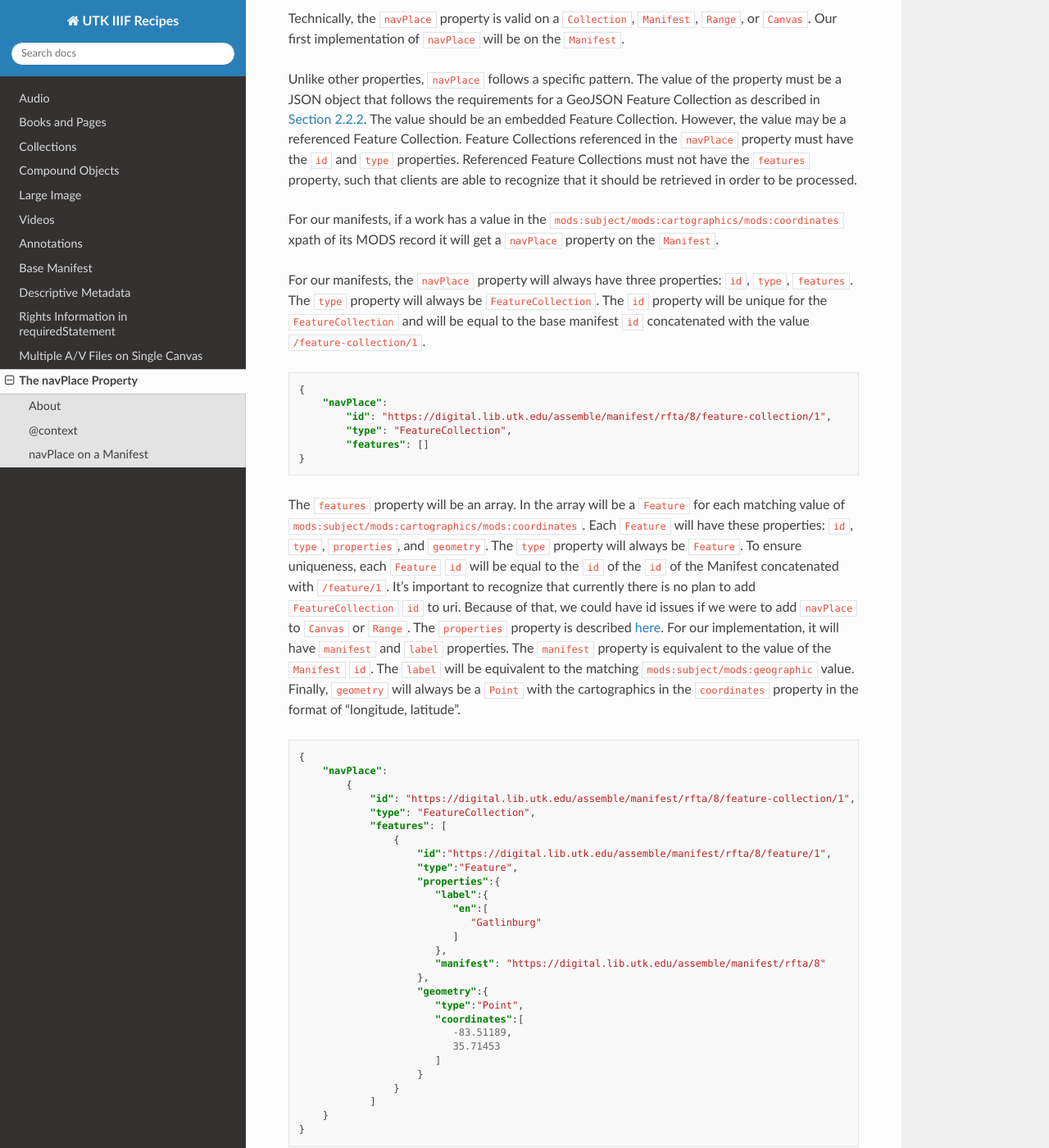
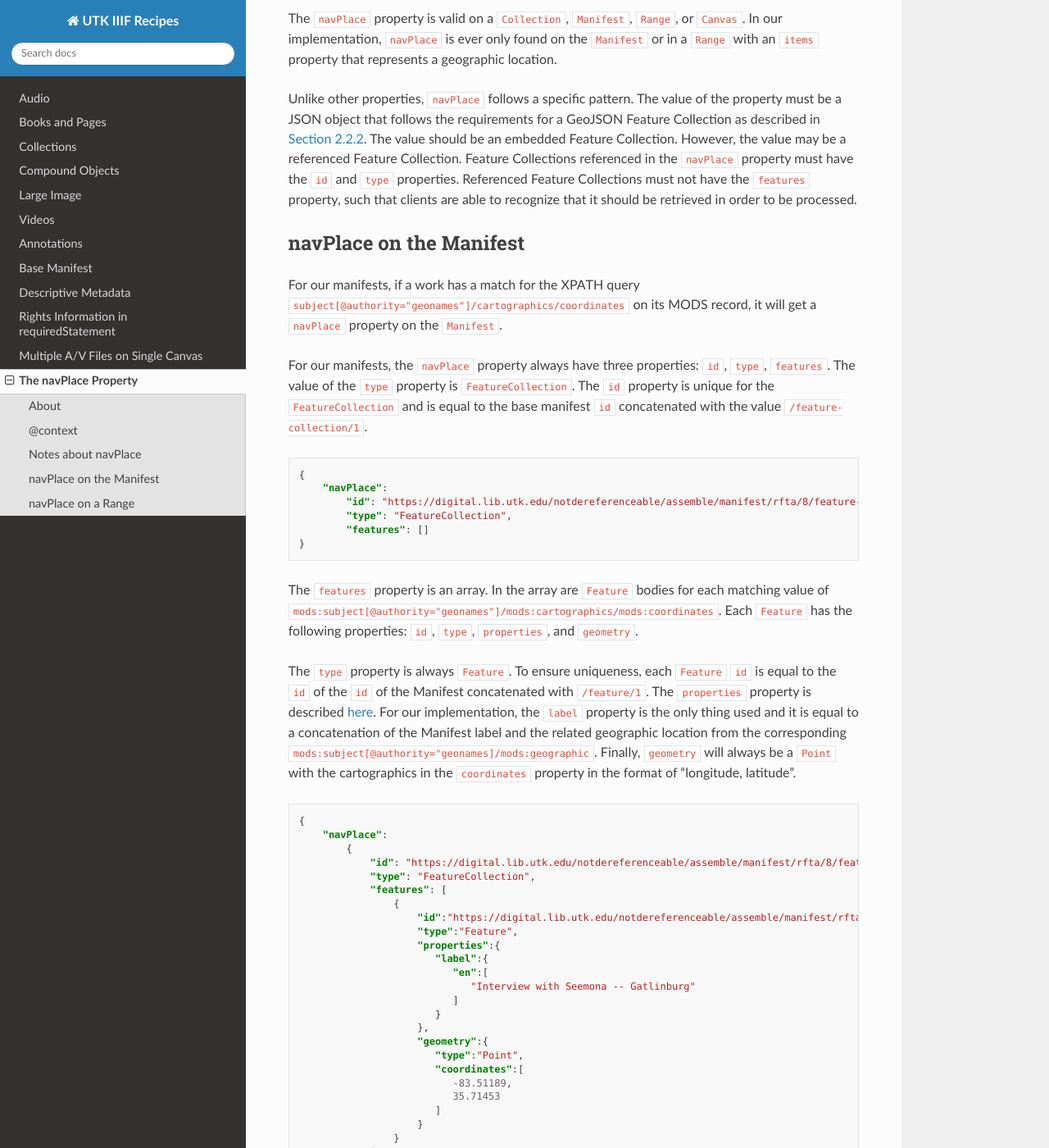
Before and after one commit to markpbaggett/utk_iiif_recipes, a Sphinx documentation site: the page built from docs/source/future/navPlace.rst, in a window 1280 px wide and 1400 px high, scrolled down 663 px. Shown: the whole window at 82% size. Built offline with Sphinx 7.4.7 and the Read the Docs theme 2.0.0, drawn with Linux system fonts in a browser that asks for light colours; some of the changed text lies outside the part shown.

Commit message:
Clean up navPlace.

```diff
--- a/docs/source/future/navPlace.rst
+++ b/docs/source/future/navPlace.rst
@@ -25,65 +25,68 @@
         ]
     }
 
-navPlace on a Manifest
-----------------------
+Notes about navPlace
+--------------------
 
-Technically, the :code:`navPlace` property is valid on a :code:`Collection`, :code:`Manifest`, :code:`Range`,
-or :code:`Canvas`.  Our first implementation of :code:`navPlace` will be on the :code:`Manifest`.
+The :code:`navPlace` property is valid on a :code:`Collection`, :code:`Manifest`, :code:`Range`,
+or :code:`Canvas`.  In our implementation, :code:`navPlace` is ever only found on the :code:`Manifest` or in a
+:code:`Range` with an :code:`items` property that represents a geographic location.
 
-Unlike other properties, :code:`navPlace` follows a specific pattern.  The value of the property must be a JSON object
-that follows the requirements for a GeoJSON Feature Collection as described in `Section 2.2.2 <https://iiif.io/api/extension/navplace/#222-feature-collection>`_.
-The value should be an embedded Feature Collection. However, the value may be a referenced Feature Collection.
-Feature Collections referenced in the :code:`navPlace` property must have the :code:`id` and :code:`type` properties.
-Referenced Feature Collections must not have the :code:`features` property, such that clients are able to recognize that
-it should be retrieved in order to be processed.
+Unlike other properties, :code:`navPlace` follows a specific pattern. The value of the property must be a JSON object
+that follows the requirements for a GeoJSON Feature Collection as described in
+`Section 2.2.2 <https://iiif.io/api/extension/navplace/#222-feature-collection>`_. The value should be an embedded
+Feature Collection. However, the value may be a referenced Feature Collection. Feature Collections referenced in the
+:code:`navPlace` property must have the :code:`id` and :code:`type` properties. Referenced Feature Collections must not
+have the :code:`features` property, such that clients are able to recognize that it should be retrieved in order to be
+processed.
 
-For our manifests, if a work has a value in the :code:`mods:subject/mods:cartographics/mods:coordinates` xpath of its MODS
-record it will get a :code:`navPlace` property on the :code:`Manifest`.
+navPlace on the Manifest
+------------------------
 
-For our manifests, the :code:`navPlace` property will always have three properties: :code:`id`, :code:`type`, :code:`features`.
-The :code:`type` property will always be :code:`FeatureCollection`. The :code:`id` property will be unique for the
-:code:`FeatureCollection` and will be equal to the base manifest :code:`id` concatenated with the value :code:`/feature-collection/1`.
+For our manifests, if a work has a match for the XPATH query :code:`subject[@authority="geonames"]/cartographics/coordinates`
+on its MODS record, it will get a :code:`navPlace` property on the :code:`Manifest`.
+
+For our manifests, the :code:`navPlace` property always have three properties: :code:`id`, :code:`type`, :code:`features`.
+The value of the :code:`type` property is :code:`FeatureCollection`. The :code:`id` property is unique for the
+:code:`FeatureCollection` and is equal to the base manifest :code:`id` concatenated with the value :code:`/feature-collection/1`.
 
 .. code-block:: json
 
     {
         "navPlace":
-            "id": "https://digital.lib.utk.edu/assemble/manifest/rfta/8/feature-collection/1",
+            "id": "https://digital.lib.utk.edu/notdereferenceable/assemble/manifest/rfta/8/feature-collection/1",
             "type": "FeatureCollection",
             "features": []
     }
 
-The :code:`features` property will be an array. In the array will be a :code:`Feature` for each matching value of
-:code:`mods:subject/mods:cartographics/mods:coordinates`.  Each :code:`Feature` will have these properties: :code:`id`,
-:code:`type`, :code:`properties`, and :code:`geometry`. The :code:`type` property will always be :code:`Feature`.  To
-ensure uniqueness, each :code:`Feature` :code:`id` will be equal to the :code:`id` of the :code:`id` of the Manifest
-concatenated with :code:`/feature/1`. It's important to recognize that currently there is no plan to add :code:`FeatureCollection`
-:code:`id` to uri.  Because of that, we could have id issues if we were to add :code:`navPlace` to :code:`Canvas` or
-:code:`Range`. The :code:`properties` property is described `here <https://iiif.io/api/extension/navplace/#32-context-considerations-for-geojson-ld-properties>`_.
-For our implementation, it will have :code:`manifest` and :code:`label` properties. The :code:`manifest`
-property is equivalent to the value of the :code:`Manifest` :code:`id`. The :code:`label` will be equivalent to the matching
-:code:`mods:subject/mods:geographic` value. Finally, :code:`geometry` will always be a :code:`Point` with the cartographics
-in the :code:`coordinates` property in the format of "longitude, latitude".
+The :code:`features` property is an array. In the array are :code:`Feature` bodies for each matching value of
+:code:`mods:subject[@authority="geonames"]/mods:cartographics/mods:coordinates`.  Each :code:`Feature` has the following
+properties: :code:`id`, :code:`type`, :code:`properties`, and :code:`geometry`.
+
+The :code:`type` property is always :code:`Feature`.  To ensure uniqueness, each :code:`Feature` :code:`id` is equal to
+the :code:`id` of the :code:`id` of the Manifest concatenated with :code:`/feature/1`. The :code:`properties` property
+is described `here <https://iiif.io/api/extension/navplace/#32-context-considerations-for-geojson-ld-properties>`_.
+For our implementation, the :code:`label` property is the only thing used and it is equal to a concatenation of the Manifest
+label and the related geographic location from the corresponding :code:`mods:subject[@authority="geonames]/mods:geographic`.
+Finally, :code:`geometry` will always be a :code:`Point` with the cartographics in the :code:`coordinates` property in the format of "longitude, latitude".
 
 .. code-block:: json
 
     {
         "navPlace":
             {
-                "id": "https://digital.lib.utk.edu/assemble/manifest/rfta/8/feature-collection/1",
+                "id": "https://digital.lib.utk.edu/notdereferenceable/assemble/manifest/rfta/8/feature-collection/1",
                 "type": "FeatureCollection",
                 "features": [
                     {
-                        "id":"https://digital.lib.utk.edu/assemble/manifest/rfta/8/feature/1",
+                        "id":"https://digital.lib.utk.edu/notdereferenceable/assemble/manifest/rfta/8/feature/1",
                         "type":"Feature",
                         "properties":{
                            "label":{
                               "en":[
-                                 "Gatlinburg"
+                                 "Interview with Seemona -- Gatlinburg"
                               ]
-                           },
-                           "manifest": "https://digital.lib.utk.edu/assemble/manifest/rfta/8"
+                           }
                         },
                         "geometry":{
                            "type":"Point",
@@ -96,3 +99,56 @@
                 ]
         }
     }
+
+navPlace on a Range
+-------------------
+
+If a manifest has ranges and has cartographic coordinates as described above, any Ranges that related to geographic data
+are given a :code:`navPlace` property similar to what appears on a manifest. The :code:`navPlace` property is only added
+if there is a match between its label and a :code:`subject[@authority]/geographic`. The one difference is that the label
+will be the value of :code:`subject[@authority]/geographic` concatenated with " discussed in " and the title of the
+manifest.
+
+When the property is generated and added, it looks like this:
+
+.. code-block:: json
+
+    {
+      "type": "Range",
+      "id": "https:\/\/digital.lib.utk.edu\/notdereferenceable\/assemble\/manifest\/rfta\/8\/range\/places_mentioned\/1",
+      "label": {
+        "en": [
+          "Chalet Village"
+        ]
+      },
+      "navPlace": {
+        "id": "https:\/\/digital.lib.utk.edu\/notdereferenceable\/featurecollection\/ChaletVillage\/1",
+        "type": "FeatureCollection",
+        "features": [
+          {
+            "id": "https:\/\/digital.lib.utk.edu\/notdereferenceable\/feature\/ChaletVillage\/1",
+            "type": "Feature",
+            "properties": {
+              "label": {
+                "en": [
+                  "Chalet Village discussed in Interview with Seemona and Daniel Whaley, 2019-09-20"
+                ]
+              }
+            },
+            "geometry": {
+              "type": "Point",
+              "coordinates": [
+                -83.5277175,
+                35.7232049
+              ]
+            }
+          }
+        ]
+      },
+      "items": [
+        {
+          "type": "Canvas",
+          "id": "https:\/\/digital.lib.utk.edu\/notdereferenceable\/assemble\/manifest\/rfta\/8\/canvas\/0#t=00:12:35,00:26:30"
+        }
+      ]
+    }
```
